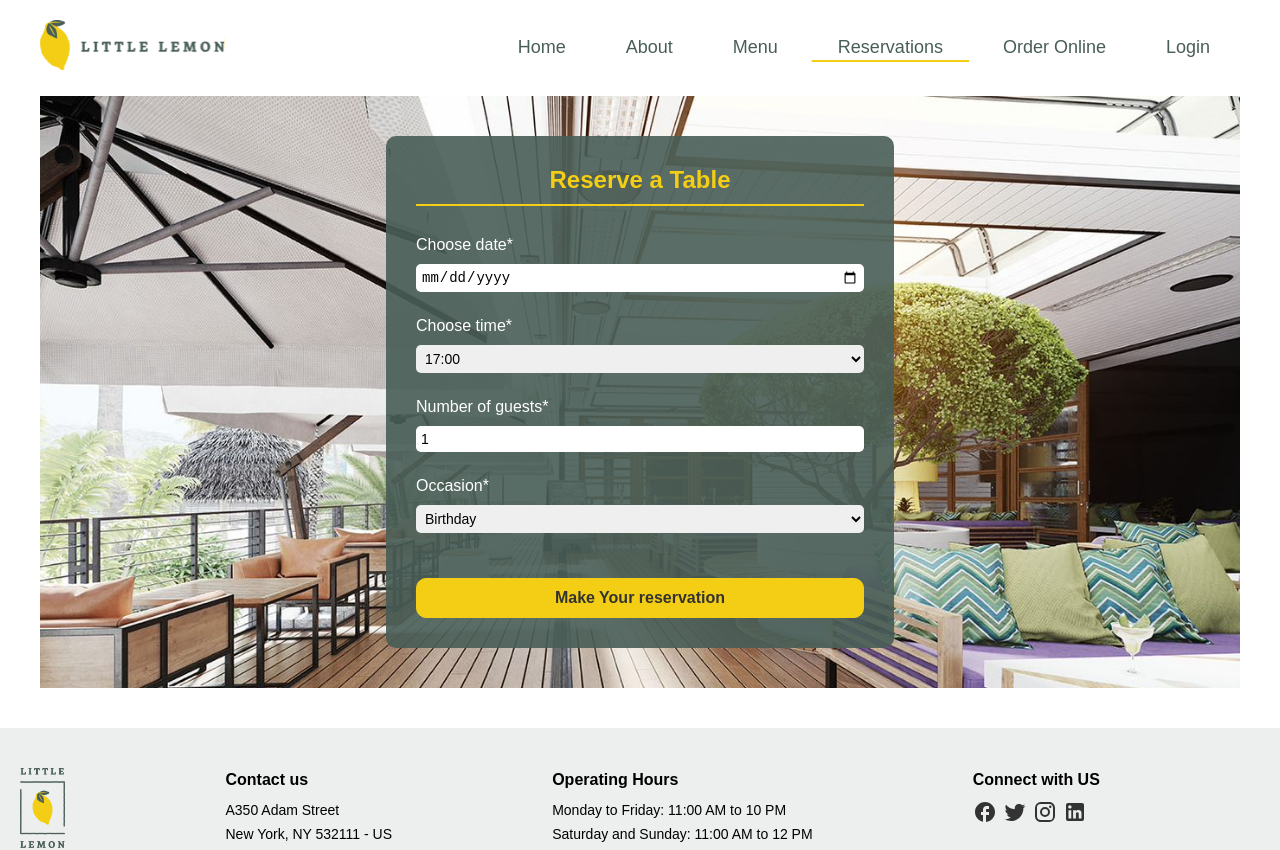
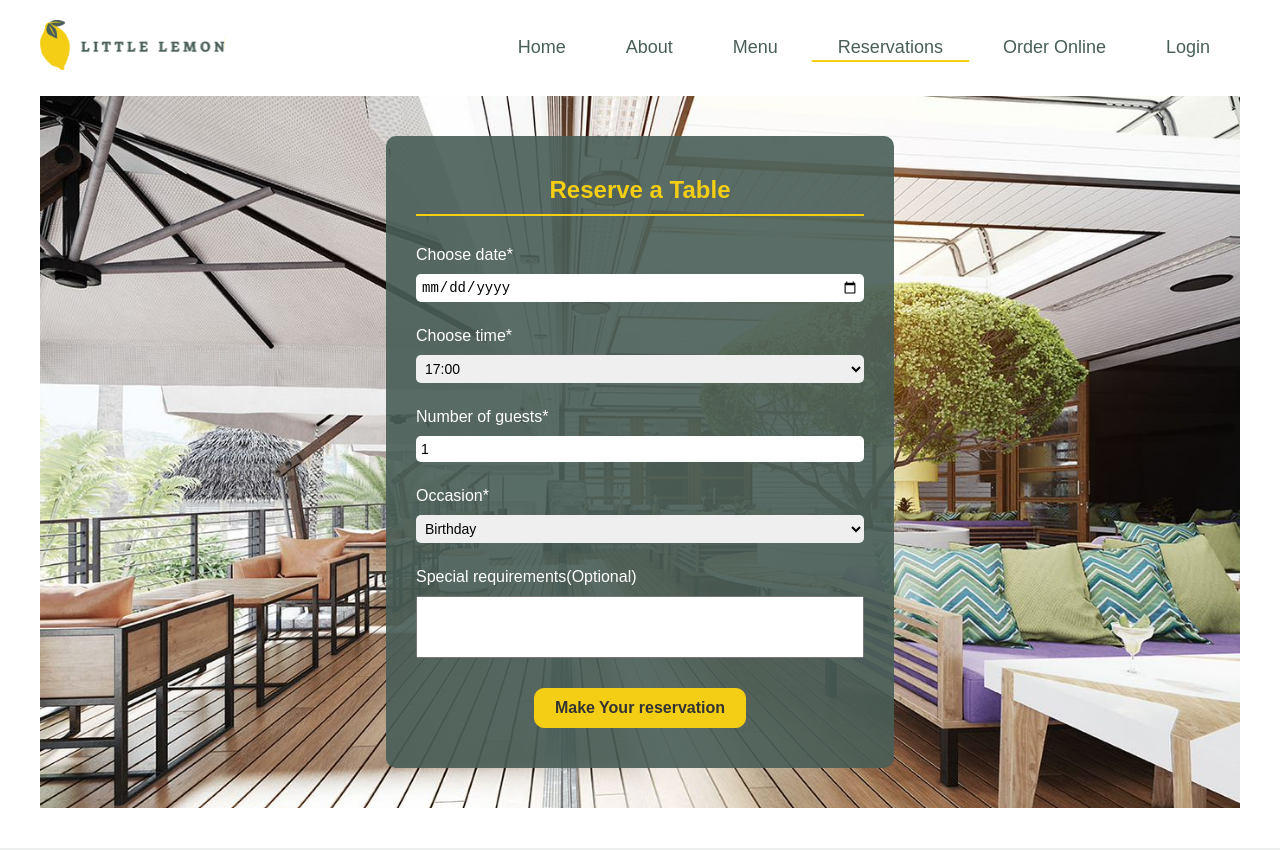
Before and after one commit to ShihaMohan235/little-lemon-app, a React (Create React App) app: page /booking in a window 1280 px wide. Shown: the top 850 px of the page. Built offline with nearby package versions, Linux system fonts and the light colour scheme.

Commit message:
added aria tags

```diff
--- a/src/components/BookingForm.js
+++ b/src/components/BookingForm.js
@@ -7,10 +7,11 @@ function BookingForm({ availableTimes, dispatch }) {
         date: '',
         time: availableTimes[0],
         guestNumber: '1',
-        occasion: 'Birthday'
+        occasion: 'Birthday',
+        requirements: ''
     });
     const btnConfig = {
-        btnClass: 'btn-primary',
+        btnClass: 'btn-primary reservation-btn',
         btnName: 'Make Your reservation',
         type: 'submit'
     }
@@ -21,8 +22,8 @@ function BookingForm({ availableTimes, dispatch }) {
             ...prevData,
             [name]: value,
         }));
-        if(name === 'date') {
-            dispatch({type: 'UPDATE_TIMES', time: value});
+        if (name === 'date') {
+            dispatch({ type: 'UPDATE_TIMES', time: value });
         }
     };
 
@@ -33,20 +34,26 @@ function BookingForm({ availableTimes, dispatch }) {
     };
 
     return (
-        <form className="booking-form" onSubmit={handleSubmit}>
-            <h3>Reserve a Table</h3>
+        <form className="booking-form" onSubmit={handleSubmit} aria-labelledby="form-title">
+            <h3 id="form-title">Reserve a Table</h3>
             <hr />
             <label htmlFor="res-date">Choose date*</label>
             <input
                 type="date"
                 id="res-date"
                 name="date"
+                aria-labelledby="res-date"
+                aria-required="true"
+                required
                 value={formData.date}
                 onChange={handleChange}
             />
             <label htmlFor="res-time">Choose time*</label>
             <select id="res-time"
                 name="time"
+                aria-labelledby="res-time"
+                aria-required="true"
+                required
                 value={formData.time}
                 onChange={handleChange}>
                 <option value="" disabled>Select a time*</option>
@@ -61,17 +68,32 @@ function BookingForm({ availableTimes, dispatch }) {
                 placeholder="1" min="1" max="10"
                 id="guests"
                 name="guestNumber"
+                aria-labelledby="guests"
+                aria-required="true"
+                required
                 value={formData.guestNumber}
                 onChange={handleChange} />
             <label htmlFor="occasion">Occasion*</label>
             <select id="occasion"
                 name="occasion"
                 value={formData.occasion}
+                aria-labelledby="occasion"
+                aria-required="true"
+                required
                 onChange={handleChange}>
                 <option>Birthday</option>
                 <option>Anniversary</option>
                 <option>Others</option>
             </select>
+            <label htmlFor="requirements">Special requirements(Optional)</label>
+            <textarea id="requirements" max="150" rows="4"
+                value={formData.requirements}
+                aria-labelledby="requirements"
+                aria-required="false"
+                style={{resize: 'none'}}
+                onChange={handleChange}
+            >
+            </textarea>
             <Button {...btnConfig} />
         </form>
     )
--- a/src/styles/booking.css
+++ b/src/styles/booking.css
@@ -11,7 +11,7 @@
     width: 40%;
     gap: 10px;
     margin: auto;
-    padding: 30px;
+    padding: 40px 30px;
     background-color: rgb(73 94 87 / 90%);
     border-radius: 10px;
     color: #ffffff;
@@ -41,6 +41,11 @@ hr {
     outline: none;
 }
 
+.reservation-btn {
+    max-width: 300px;
+    margin: 20px auto auto;
+}
+
 @media (max-width: 768px) {
     .booking-section {
         padding: 20px;
```
